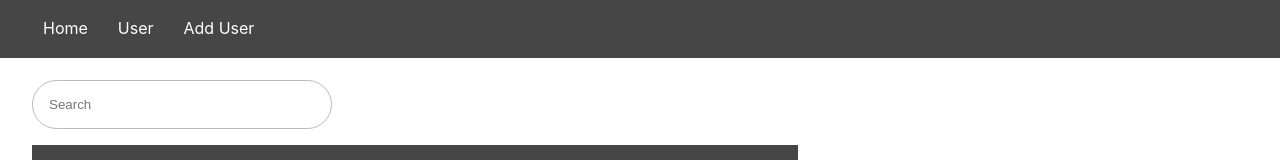
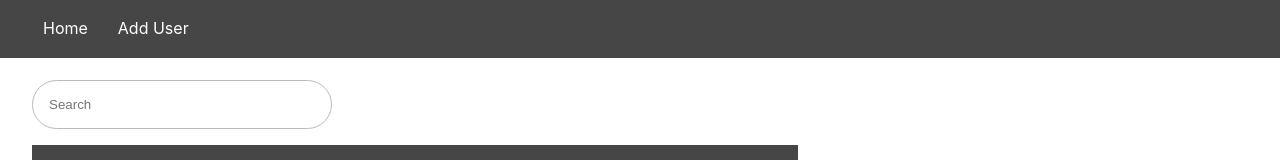
Before and after one commit to StuCM/CRUD-app, a Vue app: page / in a window 1280 px wide. Shown: the top 160 px of the page. Built offline with nearby package versions, Linux system fonts and the light colour scheme; data requests are answered from the project's data file.

Commit message:
remove user page

```diff
--- a/src/components/NavBar.vue
+++ b/src/components/NavBar.vue
@@ -2,7 +2,6 @@
   <nav>
     <ul>
       <li><RouterLink to="/">Home</RouterLink></li>
-      <li><RouterLink to="/user">User</RouterLink></li>
       <li><RouterLink to="/add">Add User</RouterLink></li>
     </ul>
   </nav>
--- a/src/router/index.js
+++ b/src/router/index.js
@@ -10,11 +10,6 @@ const router = createRouter({
       component: HomeView
     },
     {
-      path: '/user/:id',
-      name: 'user',
-      component: () => import('../views/UserView.vue')
-    },
-    {
       path: '/add/:id?',
       name: 'add',
       component: () => import('../views/AddView.vue'),
--- a/src/views/UserView.vue
+++ /dev/null
@@ -1,13 +0,0 @@
-<template>
-    <div>
-        <p>User View</p>
-    </div>
-</template>
-
-<script setup>
-
-</script>
-
-<style lang="scss" scoped>
-
-</style>
```
